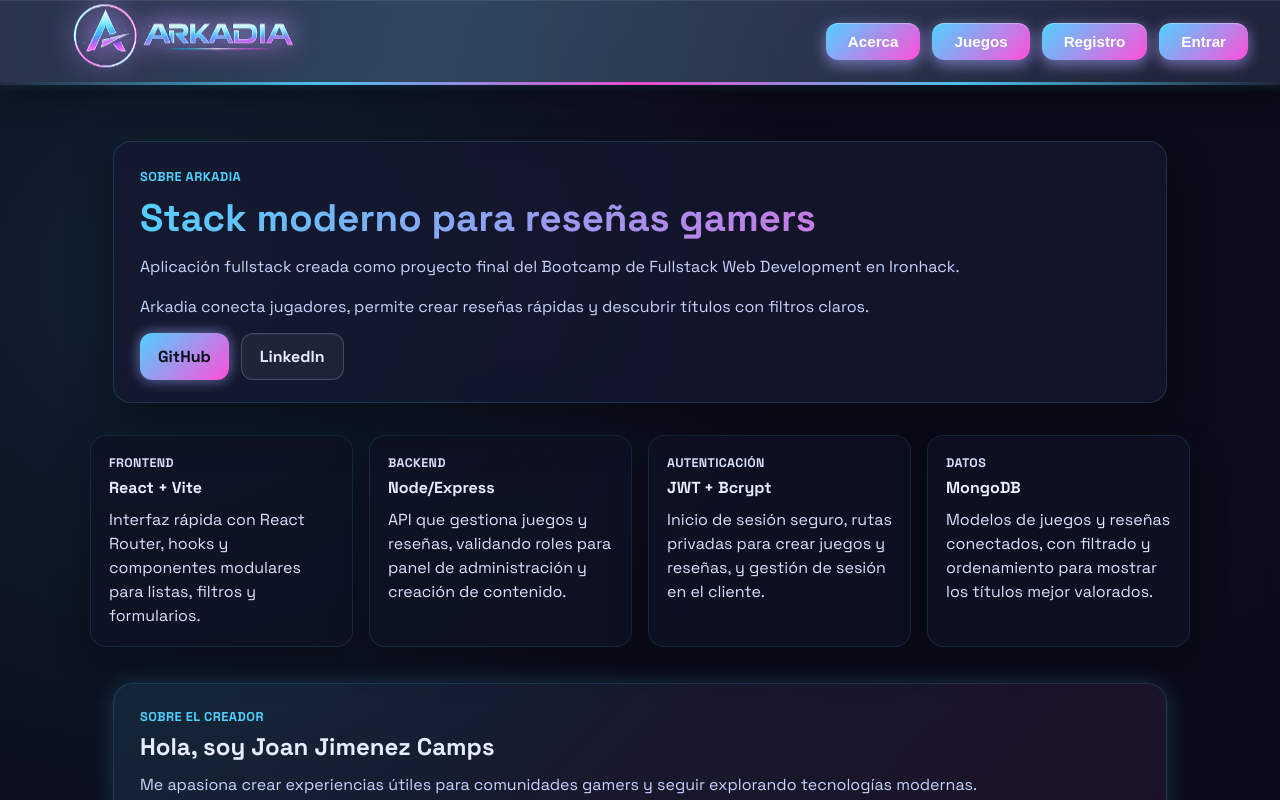
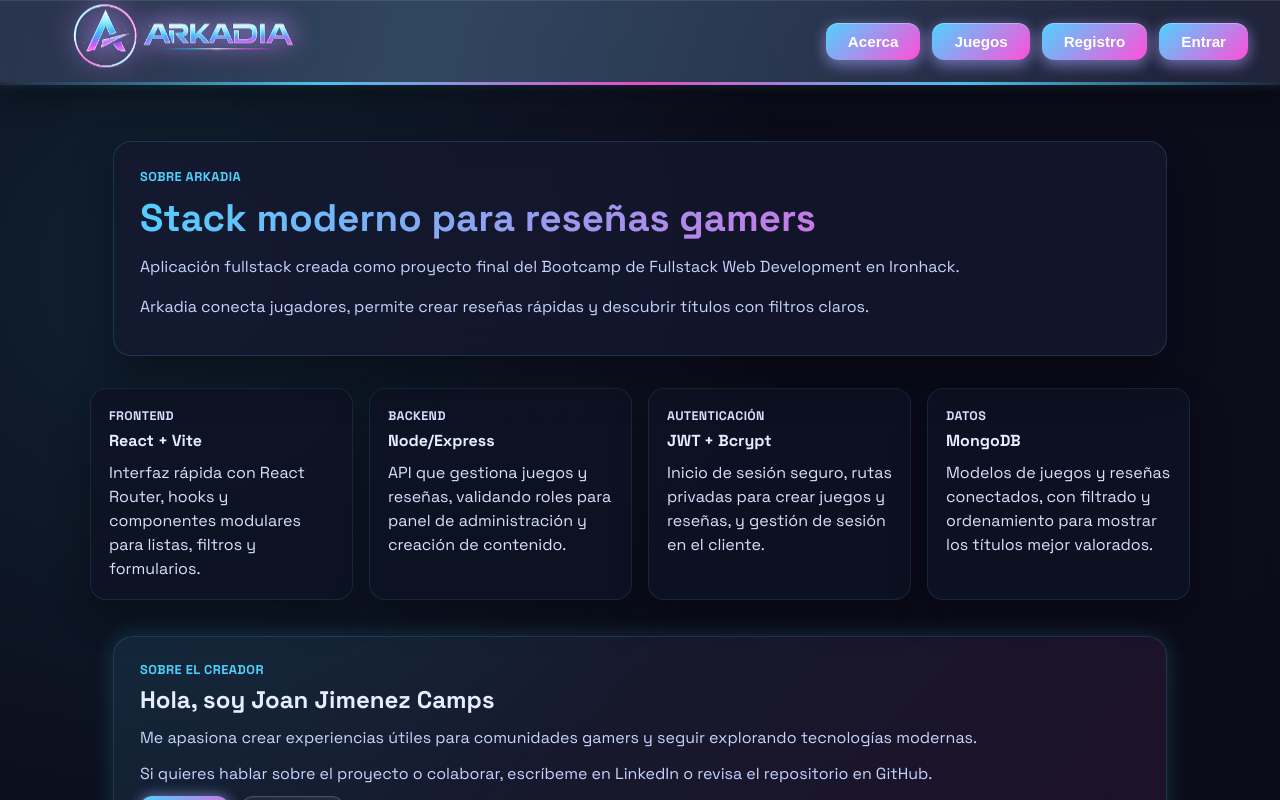
Before and after one commit to Jimix91/arkadia-gamePortal-project-frontend, a React (Vite) app: page /about in a window 1280 px wide. Shown: the top 800 px of the page. Built offline with nearby package versions, Linux system fonts and the light colour scheme.

Commit message:
fix: remove unnecessary links and clean up AboutPage content

```diff
--- a/src/pages/AboutPage.jsx
+++ b/src/pages/AboutPage.jsx
@@ -9,10 +9,6 @@ function AboutPage() {
         <h1>Stack moderno para reseñas gamers</h1>
         <p className="subtitle">Aplicación fullstack creada como proyecto final del Bootcamp de Fullstack Web Development en Ironhack.</p>
         <p className="subtitle">Arkadia conecta jugadores, permite crear reseñas rápidas y descubrir títulos con filtros claros.</p>
-        <div className="hero-actions">
-          <a href="https://github.com/Jimix91" target="_blank" rel="noopener noreferrer" className="primary-btn">GitHub</a>
-          <a href="https://www.linkedin.com/in/joan-jim%C3%A9nez-camps-4084a8226/" target="_blank" rel="noopener noreferrer" className="ghost-btn">LinkedIn</a>
-        </div>
       </section>
 
       <section className="tech-grid">
```
